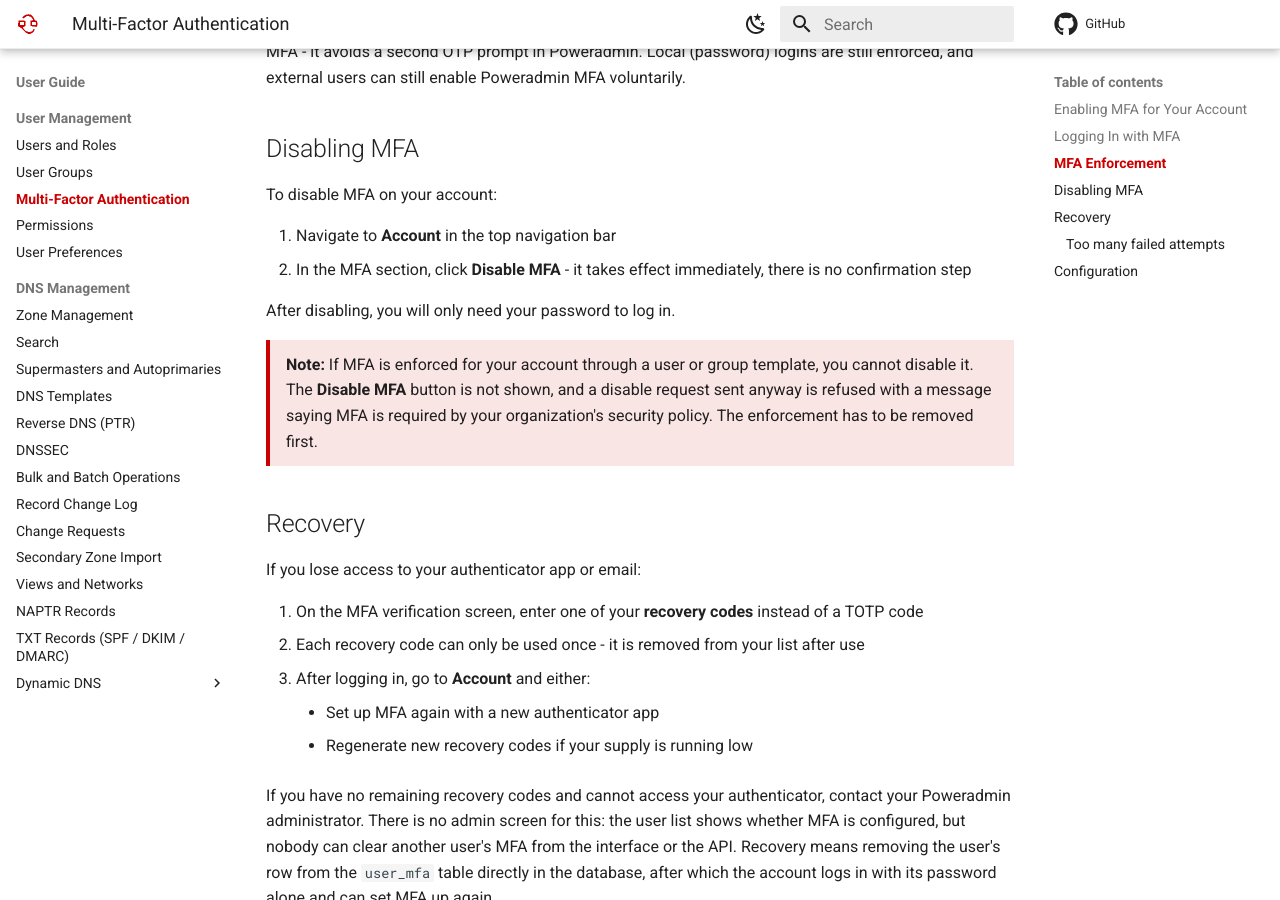
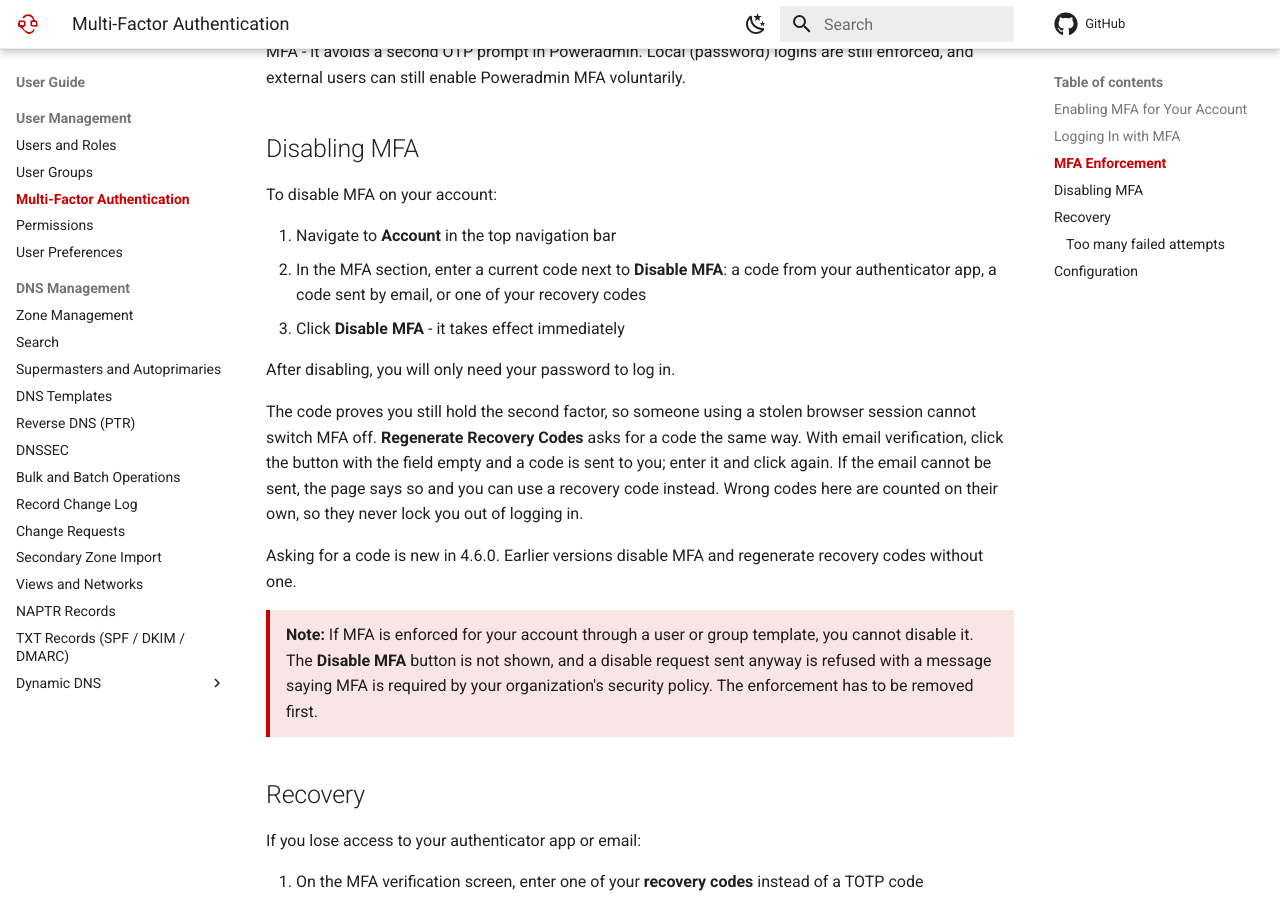
Before and after one commit to poweradmin/poweradmin-docs, an MkDocs documentation site: the page built from docs/user-guide/mfa.md, in a window 1280 px wide and 900 px high, scrolled down 1983 px. Built offline with MkDocs 1.6.1 and Material for MkDocs 9.7.7, drawn with Linux system fonts in a browser that asks for light colours; comment, search, counter and statistics services are not loaded.

Commit message:
docs(mfa): disabling mfa and regenerating recovery codes ask for a code in 4.6.0

```diff
--- a/docs/user-guide/mfa.md
+++ b/docs/user-guide/mfa.md
@@ -56,9 +56,14 @@ Since 4.5.0, enforcement can be waived for users who log in through an external
 To disable MFA on your account:
 
 1. Navigate to **Account** in the top navigation bar
-2. In the MFA section, click **Disable MFA** - it takes effect immediately, there is no confirmation step
+2. In the MFA section, enter a current code next to **Disable MFA**: a code from your authenticator app, a code sent by email, or one of your recovery codes
+3. Click **Disable MFA** - it takes effect immediately
 
 After disabling, you will only need your password to log in.
+
+The code proves you still hold the second factor, so someone using a stolen browser session cannot switch MFA off. **Regenerate Recovery Codes** asks for a code the same way. With email verification, click the button with the field empty and a code is sent to you; enter it and click again. If the email cannot be sent, the page says so and you can use a recovery code instead. Wrong codes here are counted on their own, so they never lock you out of logging in.
+
+Asking for a code is new in 4.6.0. Earlier versions disable MFA and regenerate recovery codes without one.
 
 > **Note:** If MFA is enforced for your account through a user or group template, you cannot disable it. The **Disable MFA** button is not shown, and a disable request sent anyway is refused with a message saying MFA is required by your organization's security policy. The enforcement has to be removed first.
 
```
Also changed, not shown: docs/whats-new/v4.6.0.md (+1 -0 lines).
